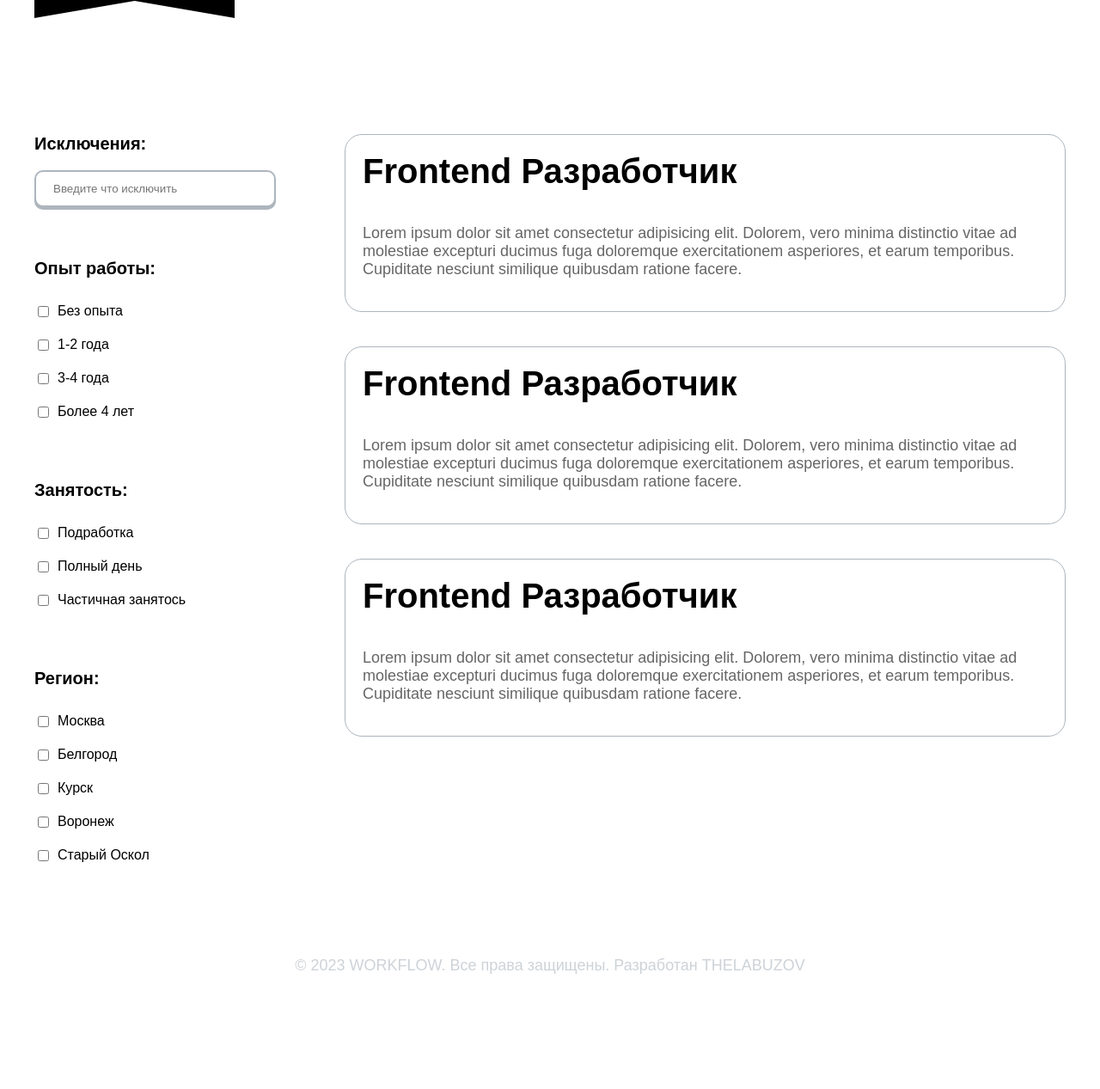
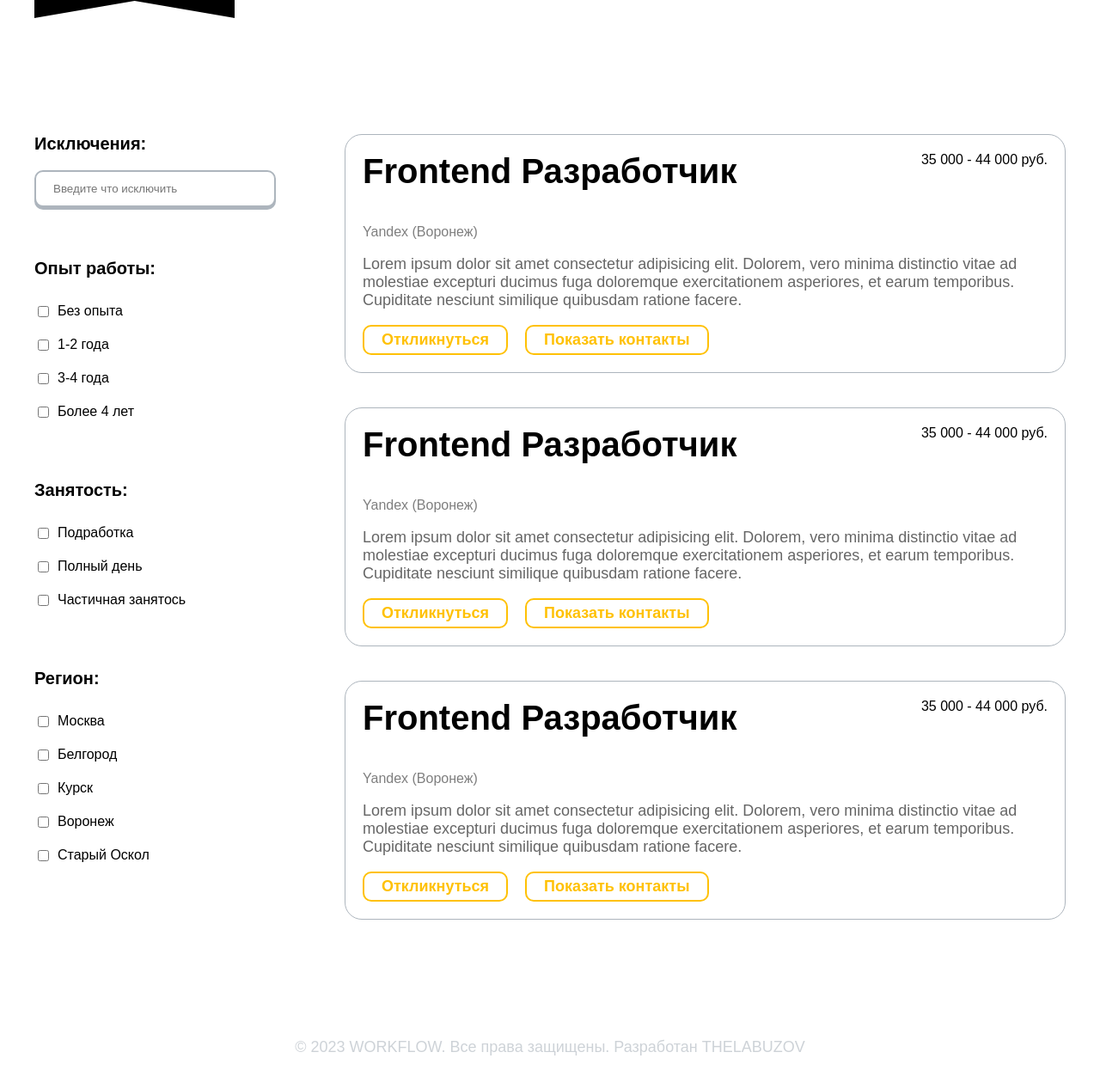
Before and after one commit to nelabuzov/misis, a PHP site: page /search.php in a window 1280 px wide. Shown: the part 84-1351 px from the top of the page at 86% size. Before the commit the page ends 1217 px from the top, so only its background shows below. Run offline with PHP 8.4, Linux system fonts and the light colour scheme; style sheets or scripts are compiled from the project's sources; some libraries are stand-ins or nearby versions.

Commit message:
add desc & buttons for vacancy

```diff
--- a/course/app/scss/components/search.scss
+++ b/course/app/scss/components/search.scss
@@ -38,5 +38,21 @@
     border: 1px solid var(--gray);
     margin-bottom: rem(40);
     cursor: pointer;
+
+    div:last-child {
+      display: flex;
+
+      a+a {
+        margin-left: rem(20);
+      }
+    }
+
+    .price {
+      float: right;
+    }
+
+    .region {
+      opacity: .5;
+    }
   }
 }
--- a/course/search.php
+++ b/course/search.php
@@ -142,26 +142,47 @@
 		</aside>
 
 		<article class="article">
-			<a href="job.php" class="article__box">
+			<div class="article__box">
+				<div class="price">35 000 - 44 000 руб.</div>
 				<h2>Frontend Разработчик</h2>
+				<div class="region">Yandex (Воронеж)</div>
+
 				<p>
 					Lorem ipsum dolor sit amet consectetur adipisicing elit. Dolorem, vero minima distinctio vitae ad molestiae excepturi ducimus fuga doloremque exercitationem asperiores, et earum temporibus. Cupiditate nesciunt similique quibusdam ratione facere.
 				</p>
-		</a>
+				<div>
+					<a href="job.php" class="btn">Откликнуться</a>
+					<a href="#" class="btn">Показать контакты</a>
+				</div>
+			</div>
 
-			<a href="job.php" class="article__box">
+			<div class="article__box">
+				<div class="price">35 000 - 44 000 руб.</div>
 				<h2>Frontend Разработчик</h2>
+				<div class="region">Yandex (Воронеж)</div>
+
 				<p>
 					Lorem ipsum dolor sit amet consectetur adipisicing elit. Dolorem, vero minima distinctio vitae ad molestiae excepturi ducimus fuga doloremque exercitationem asperiores, et earum temporibus. Cupiditate nesciunt similique quibusdam ratione facere.
 				</p>
-		</a>
+				<div>
+					<a href="job.php" class="btn">Откликнуться</a>
+					<a href="#" class="btn">Показать контакты</a>
+				</div>
+			</div>
 
-			<a href="job.php" class="article__box">
+			<div class="article__box">
+				<div class="price">35 000 - 44 000 руб.</div>
 				<h2>Frontend Разработчик</h2>
+				<div class="region">Yandex (Воронеж)</div>
+
 				<p>
 					Lorem ipsum dolor sit amet consectetur adipisicing elit. Dolorem, vero minima distinctio vitae ad molestiae excepturi ducimus fuga doloremque exercitationem asperiores, et earum temporibus. Cupiditate nesciunt similique quibusdam ratione facere.
 				</p>
-		</a>
+				<div>
+					<a href="job.php" class="btn">Откликнуться</a>
+					<a href="#" class="btn">Показать контакты</a>
+				</div>
+			</div>
 		</article>
 	</main>
 
```
